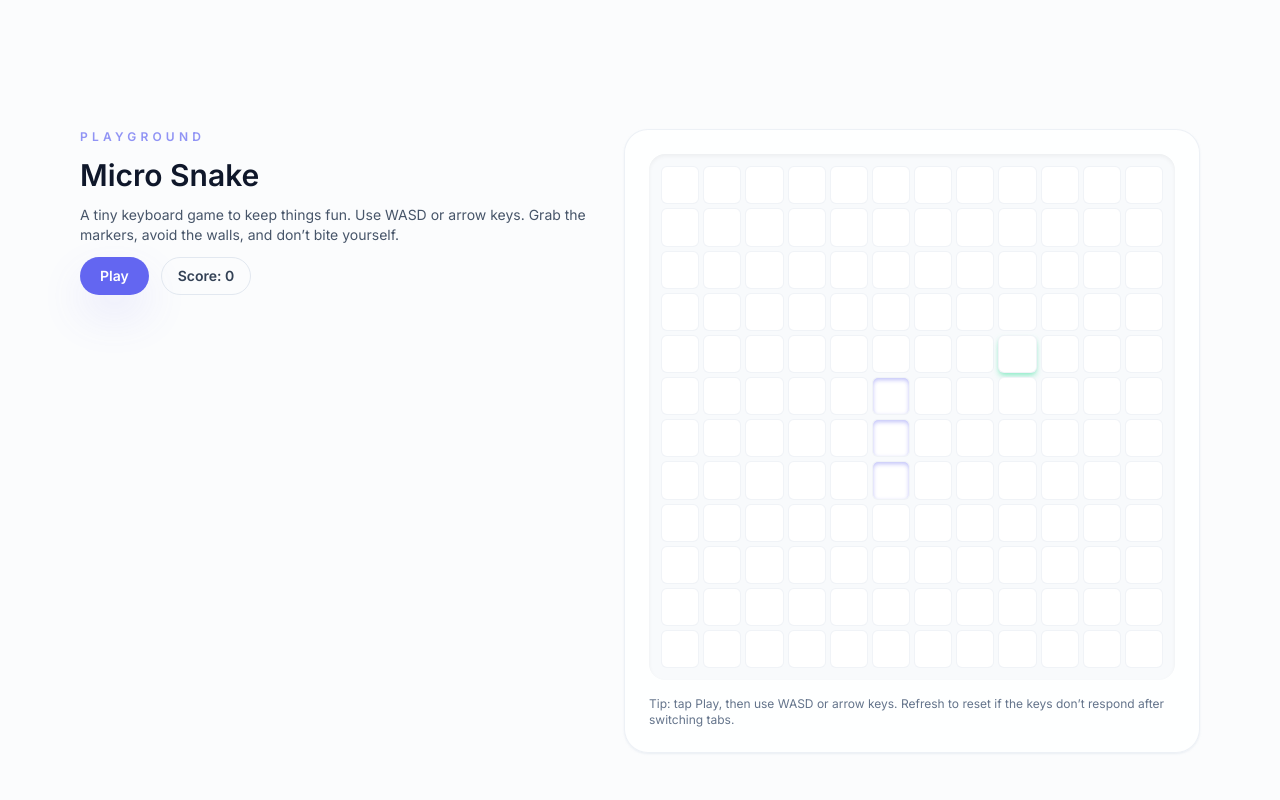
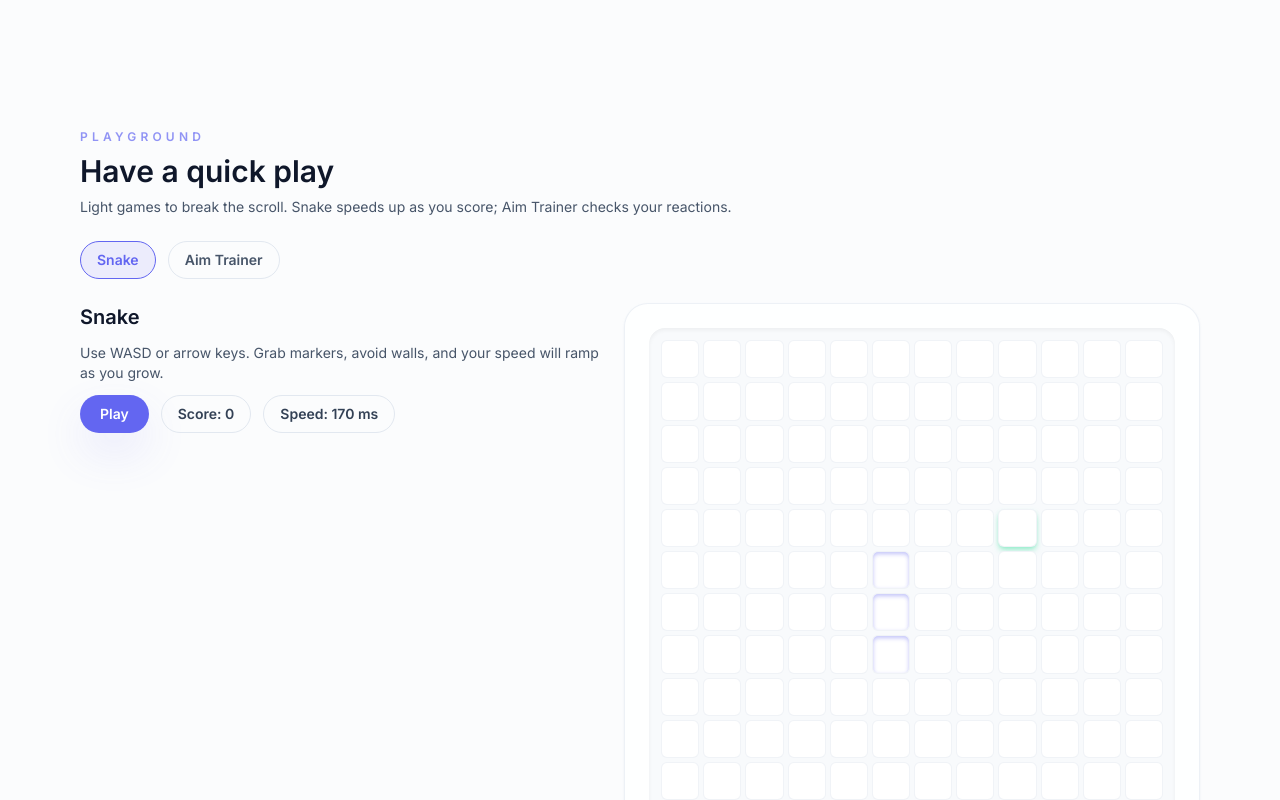
Before and after one commit to kaushikbchaudhary/portfolio, a Next.js app: page / in a window 1280 px wide. Shown: the part 4740-5540 px from the top of the page. Built offline with nearby package versions, Linux system fonts and the light colour scheme.

Commit message:
feat: expand playground with aim trainer and refined snake experience

```diff
--- a/components/Playground.tsx
+++ b/components/Playground.tsx
@@ -13,11 +13,16 @@ const INITIAL_SNAKE: Cell[] = [
 ];
 
 export function Playground() {
+  const [activeGame, setActiveGame] = useState<"snake" | "aim">("snake");
   const [snake, setSnake] = useState<Cell[]>(INITIAL_SNAKE);
   const [food, setFood] = useState<Cell>({ x: 8, y: 4 });
   const [direction, setDirection] = useState<Direction>("up");
   const [status, setStatus] = useState<"idle" | "running" | "over">("idle");
   const [score, setScore] = useState(0);
+  const [aimRunning, setAimRunning] = useState(false);
+  const [aimScore, setAimScore] = useState(0);
+  const [aimMisses, setAimMisses] = useState(0);
+  const [aimPosition, setAimPosition] = useState<{ top: number; left: number }>({ top: 40, left: 40 });
 
   const cellKey = (c: Cell) => `${c.x}-${c.y}`;
 
@@ -94,15 +99,76 @@ export function Playground() {
     setScore(0);
   };
 
+  useEffect(() => {
+    if (!aimRunning) return;
+    const id = setInterval(() => {
+      setAimPosition({
+        top: Math.random() * 80 + 5,
+        left: Math.random() * 80 + 5
+      });
+      setAimMisses((m) => m + 1);
+    }, 1200);
+    return () => clearInterval(id);
+  }, [aimRunning]);
+
+  const handleAimClick = (hit: boolean) => {
+    if (!aimRunning) return;
+    if (hit) {
+      setAimScore((s) => s + 1);
+      setAimMisses((m) => (m > 0 ? m - 1 : m));
+      setAimPosition({
+        top: Math.random() * 80 + 5,
+        left: Math.random() * 80 + 5
+      });
+    } else {
+      setAimMisses((m) => m + 1);
+    }
+  };
+
+  const resetAim = () => {
+    setAimScore(0);
+    setAimMisses(0);
+    setAimPosition({ top: 40, left: 40 });
+    setAimRunning(true);
+  };
+
   return (
     <section className="section bg-slate-50/60 dark:bg-slate-900/30">
-      <div className="mx-auto flex max-w-6xl flex-col gap-6 px-4 lg:flex-row lg:items-start">
+      <div className="mx-auto flex max-w-6xl flex-col gap-6 px-4">
+        <div className="flex flex-col gap-2">
+          <p className="text-xs font-semibold uppercase tracking-[0.35em] text-indigoBrand/70">Playground</p>
+          <h2 className="text-3xl font-semibold text-slate-900 dark:text-white">Have a quick play</h2>
+          <p className="text-sm text-slate-600 dark:text-slate-300">
+            Light games to break the scroll. Snake speeds up as you score; Aim Trainer checks your reactions.
+          </p>
+        </div>
+
+        <div className="flex flex-wrap gap-3">
+          {[
+            { id: "snake", label: "Snake" },
+            { id: "aim", label: "Aim Trainer" }
+          ].map((tab) => (
+            <button
+              key={tab.id}
+              type="button"
+              onClick={() => setActiveGame(tab.id as "snake" | "aim")}
+              className={`rounded-full border px-4 py-2 text-sm font-semibold transition ${
+                activeGame === tab.id
+                  ? "border-indigoBrand bg-indigoBrand/10 text-indigoBrand"
+                  : "border-slate-200 text-slate-600 hover:border-indigoBrand hover:text-indigoBrand dark:border-slate-700 dark:text-slate-300"
+              }`}
+            >
+              {tab.label}
+            </button>
+          ))}
+        </div>
+
+        {activeGame === "snake" ? (
+          <div className="flex flex-col gap-6 lg:flex-row lg:items-start">
             <div className="flex-1 space-y-3">
-          <p className="text-xs font-semibold uppercase tracking-[0.35em] text-indigoBrand/70">Playground</p>
-          <h2 className="text-3xl font-semibold text-slate-900 dark:text-white">Micro Snake</h2>
+              <h3 className="text-xl font-semibold text-slate-900 dark:text-white">Snake</h3>
               <p className="text-sm text-slate-600 dark:text-slate-300">
-            A tiny keyboard game to keep things fun. Use WASD or arrow keys. Grab the markers, avoid the walls,
-            and don’t bite yourself.
+                Use WASD or arrow keys. Grab markers, avoid walls, and your speed will ramp as you grow.
               </p>
               <div className="flex flex-wrap gap-3">
                 <button
@@ -114,6 +180,9 @@ export function Playground() {
                 </button>
                 <div className="flex items-center gap-2 rounded-full border border-slate-200 px-4 py-2 text-sm font-semibold text-slate-700 dark:border-slate-700 dark:text-slate-200">
                   Score: {score}
+                </div>
+                <div className="flex items-center gap-2 rounded-full border border-slate-200 px-4 py-2 text-sm font-semibold text-slate-700 dark:border-slate-700 dark:text-slate-200">
+                  Speed: {Math.round(speed)} ms
                 </div>
                 {status === "over" && (
                   <span className="rounded-full bg-rose-100 px-3 py-1 text-xs font-semibold text-rose-700 dark:bg-rose-900/40 dark:text-rose-100">
@@ -144,9 +213,60 @@ export function Playground() {
                 })}
               </div>
               <p className="mt-4 text-xs text-slate-500 dark:text-slate-400">
-            Tip: tap Play, then use WASD or arrow keys. Refresh to reset if the keys don’t respond after switching tabs.
+                Tip: tap Play, then use WASD or arrow keys. Speed tightens as your score climbs.
               </p>
             </div>
+          </div>
+        ) : (
+          <div className="flex flex-col gap-6 lg:flex-row lg:items-start">
+            <div className="flex-1 space-y-3">
+              <h3 className="text-xl font-semibold text-slate-900 dark:text-white">Aim Trainer</h3>
+              <p className="text-sm text-slate-600 dark:text-slate-300">
+                Click the moving marker as it jumps. Simple reaction check with hits vs. misses.
+              </p>
+              <div className="flex flex-wrap gap-3">
+                <button
+                  type="button"
+                  onClick={() => (aimRunning ? setAimRunning(false) : setAimRunning(true))}
+                  className="rounded-full bg-indigoBrand px-5 py-2 text-sm font-semibold text-white shadow-soft transition hover:-translate-y-0.5"
+                >
+                  {aimRunning ? "Pause" : "Start"}
+                </button>
+                <button
+                  type="button"
+                  onClick={resetAim}
+                  className="rounded-full border border-slate-200 px-4 py-2 text-sm font-semibold text-slate-700 transition hover:border-indigoBrand hover:text-indigoBrand dark:border-slate-700 dark:text-slate-200"
+                >
+                  Reset
+                </button>
+                <div className="flex items-center gap-2 rounded-full border border-slate-200 px-4 py-2 text-sm font-semibold text-slate-700 dark:border-slate-700 dark:text-slate-200">
+                  Hits: {aimScore}
+                </div>
+                <div className="flex items-center gap-2 rounded-full border border-slate-200 px-4 py-2 text-sm font-semibold text-slate-700 dark:border-slate-700 dark:text-slate-200">
+                  Misses: {aimMisses}
+                </div>
+              </div>
+            </div>
+            <div
+              className="card relative h-80 w-full max-w-xl overflow-hidden bg-gradient-to-br from-indigo-50 via-white to-slate-50 dark:from-slate-900 dark:via-slate-900 dark:to-slate-800"
+              onClick={() => handleAimClick(false)}
+            >
+              <div
+                className="absolute flex h-10 w-10 cursor-pointer items-center justify-center rounded-full bg-emerald-400 text-xs font-bold text-emerald-950 shadow-lg ring-2 ring-emerald-200 transition hover:scale-105 dark:bg-emerald-300 dark:text-emerald-900 dark:ring-emerald-900/50"
+                style={{ top: `${aimPosition.top}%`, left: `${aimPosition.left}%`, transform: "translate(-50%, -50%)" }}
+                onClick={(e) => {
+                  e.stopPropagation();
+                  handleAimClick(true);
+                }}
+              >
+                Hit
+              </div>
+              <p className="absolute bottom-4 left-4 text-xs text-slate-500 dark:text-slate-400">
+                Click the marker. Click elsewhere counts as a miss.
+              </p>
+            </div>
+          </div>
+        )}
       </div>
     </section>
   );
```
Lines whose indentation alone changed are shown as unchanged.
